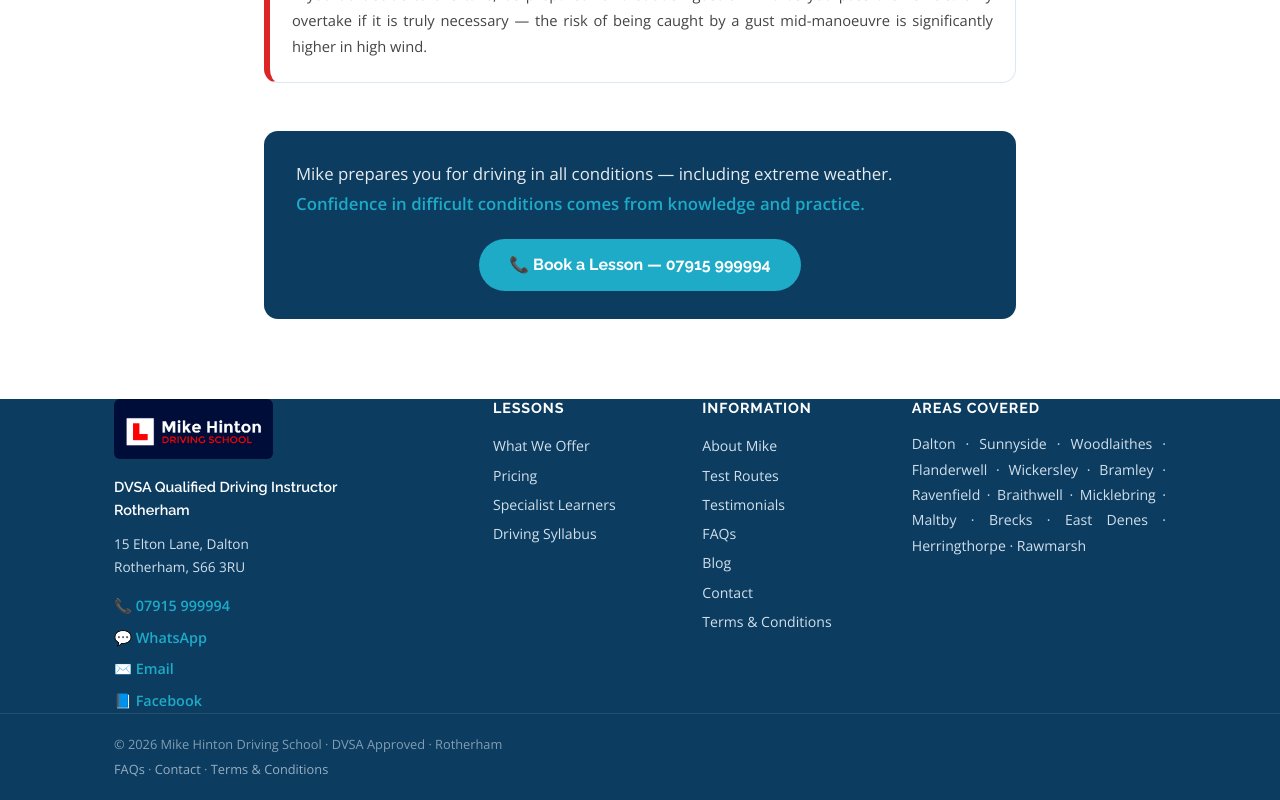
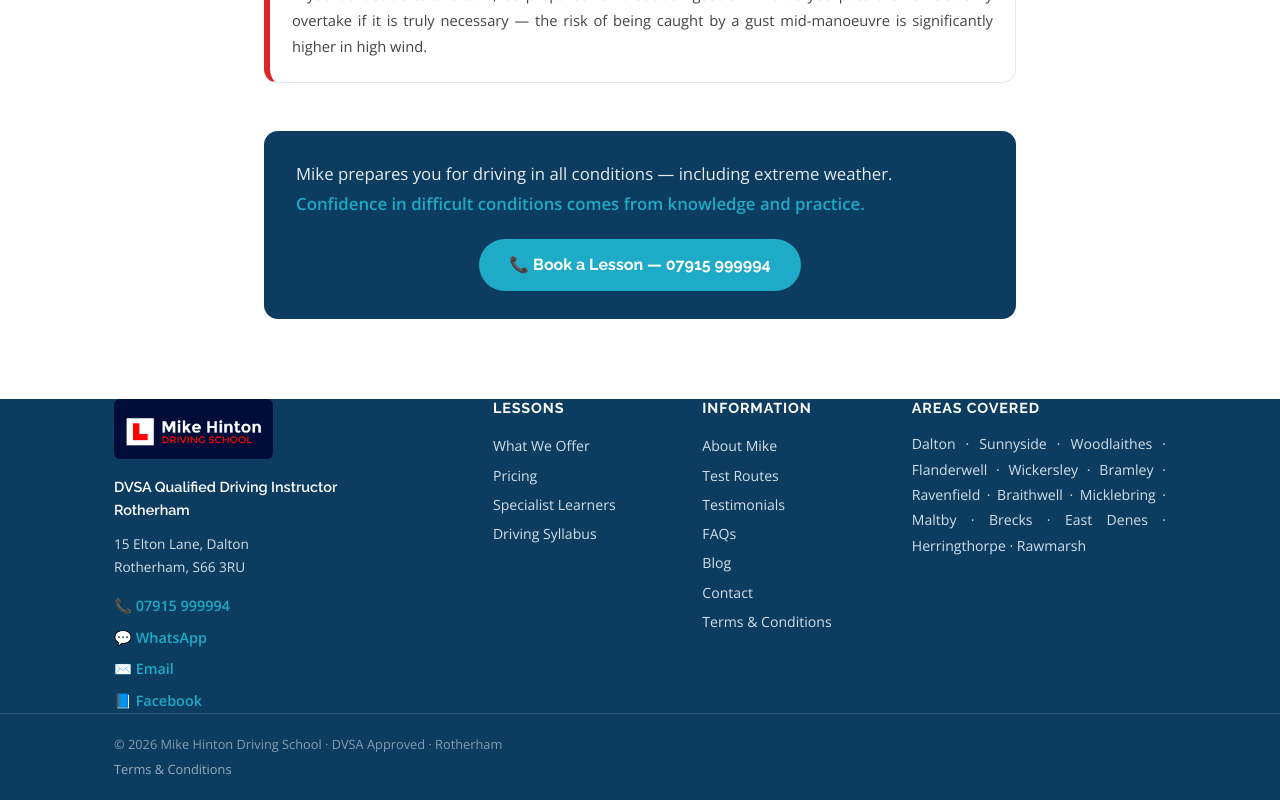
Before and after one commit to mikehinton-wq/mods-website, a React (Vite) app: page /driving-skills/high-wind in a window 1280 px wide. Shown: the part 2472-3272 px from the top of the page. Built offline with nearby package versions, Linux system fonts and the light colour scheme.

Commit message:
Update site

```diff
--- a/src/components/Footer.jsx
+++ b/src/components/Footer.jsx
@@ -63,8 +63,6 @@ export default function Footer() {
         <div className="container">
           <p>© {new Date().getFullYear()} Mike Hinton Driving School · DVSA Approved · Rotherham</p>
           <p style={{ marginTop: 4 }}>
-            <Link to="/faqs">FAQs</Link> ·{' '}
-            <Link to="/contact">Contact</Link> ·{' '}
             <Link to="/terms">Terms &amp; Conditions</Link>
           </p>
         </div>
```
